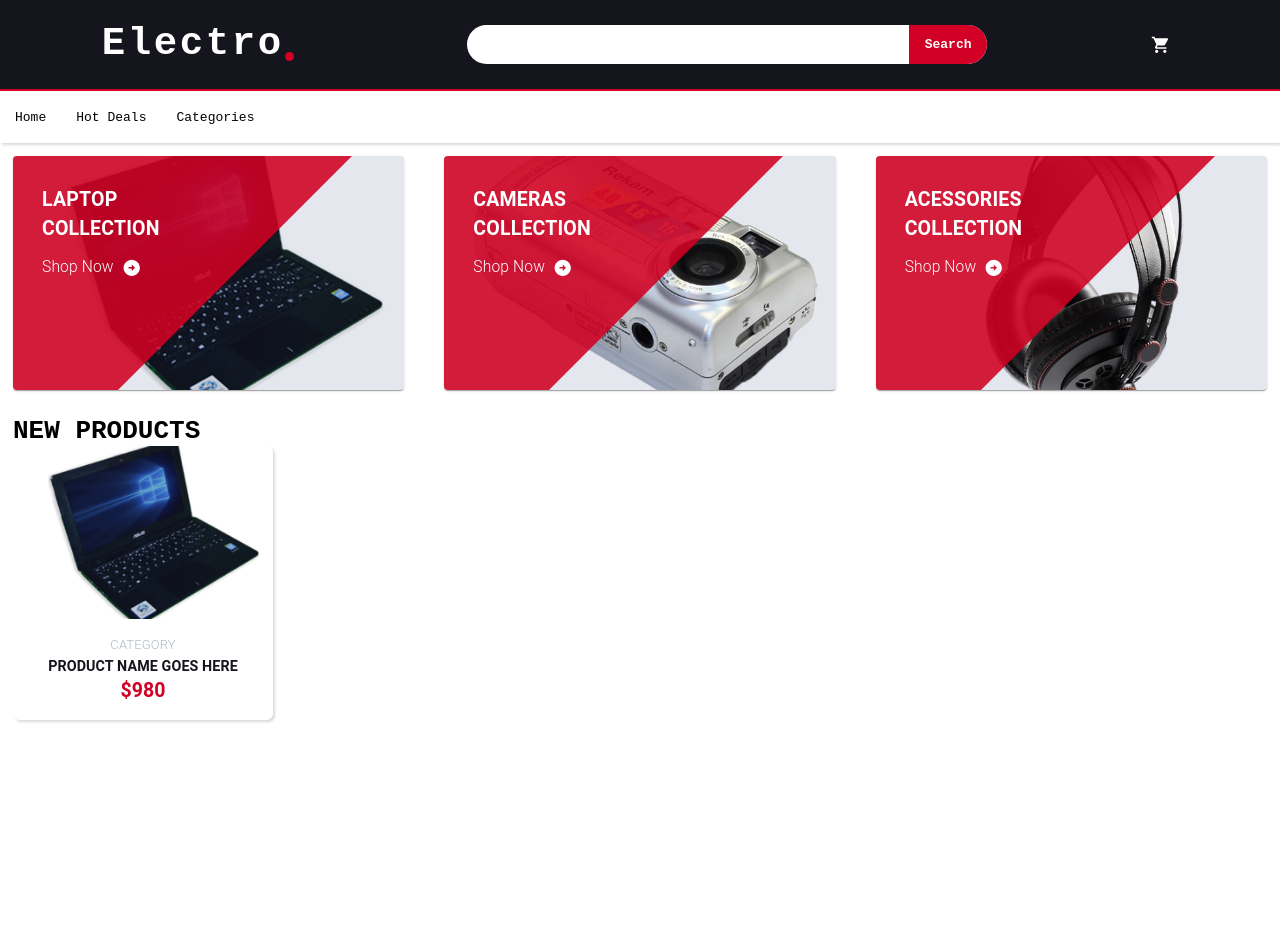
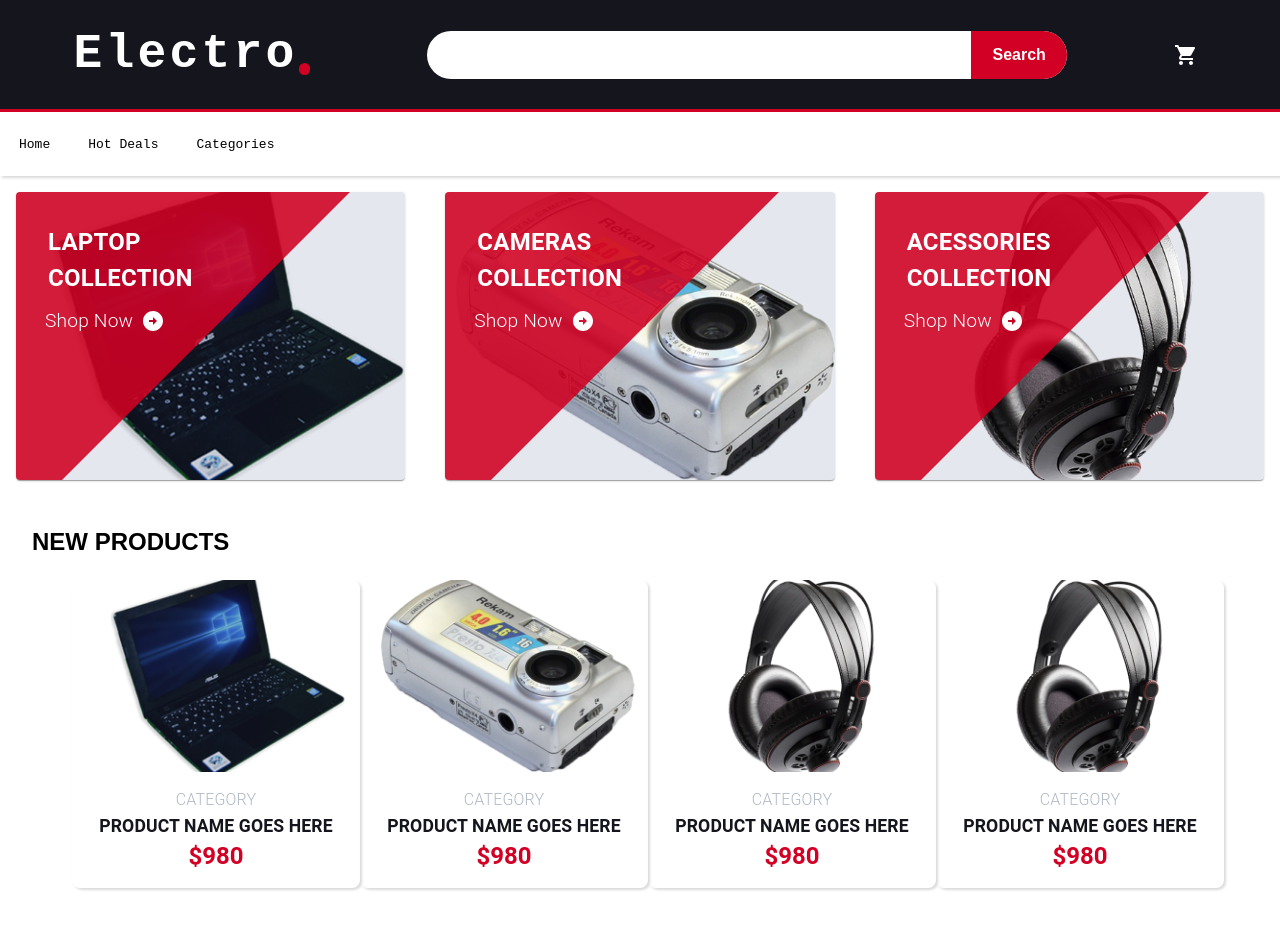
Before and after one commit to felipebaloneker/Electro-Store, a React (Vite) app: page / in a window 1280 px wide. Shown: the top 928 px of the page. Before the commit the page ends 849 px from the top, so only its background shows below. Built offline with nearby package versions, Linux system fonts and the light colour scheme.

Commit message:
feat/ updated cardProduct

```diff
--- a/src/components/CardProduct/styles.ts
+++ b/src/components/CardProduct/styles.ts
@@ -9,6 +9,7 @@ export const StyledCard = styled.div`
 export const StyledCardAction = styled.div`
   width: 100%;
   display: flex;
+  margin: 0.5rem;
   flex-direction: column;
   text-align: center;
   transition: 0.2s ease;
@@ -31,7 +32,7 @@ export const StyledButton = styled.button`
   background-color: var(--highlight-color);
   color: var(--text-color-light);
   font-weight: 700;
-  font-size: 1.2rem;
+  font-size: 1rem;
   transition: 0.5s ease;
   &:hover {
     background-color: var(--text-color-light);
--- a/src/global.ts
+++ b/src/global.ts
@@ -2,7 +2,7 @@ import { createGlobalStyle } from 'styled-components';
 
 const GlobalStyle = createGlobalStyle`
   *{
-    font-family: monospace;
+    font-family: sans-serif;
     margin:0;
     padding:0;
   }
--- a/src/pages/Home/index.tsx
+++ b/src/pages/Home/index.tsx
@@ -5,7 +5,7 @@ import GlobalStyle from '../../global';
 import shop01 from '../../assets/images/shop01.png';
 import shop02 from '../../assets/images/shop02.png';
 import shop03 from '../../assets/images/shop03.png';
-import { Title } from './styles';
+import { SectionTitle } from './styles';
 import CardProduct from '../../components/CardProduct';
 
 function Home() {
@@ -45,13 +45,37 @@ function Home() {
         }}
       >
         {/* New Products  Section */}
-        <Title>NEW PRODUCTS</Title>
+        <SectionTitle>NEW PRODUCTS</SectionTitle>
+        <Container
+          sx={{
+            display: 'flex'
+          }}
+        >
           <CardProduct
             category="category"
             name="product name goes here"
             image={shop01}
             price={980}
           />
+          <CardProduct
+            category="category"
+            name="product name goes here"
+            image={shop02}
+            price={980}
+          />
+          <CardProduct
+            category="category"
+            name="product name goes here"
+            image={shop03}
+            price={980}
+          />
+          <CardProduct
+            category="category"
+            name="product name goes here"
+            image={shop03}
+            price={980}
+          />
+        </Container>
       </Box>
     </>
   );
--- a/src/pages/Home/styles.ts
+++ b/src/pages/Home/styles.ts
@@ -1,6 +1,8 @@
 import styled from 'styled-components';
 
-export const Title = styled.h2`
-  font-size: 2rem;
+export const SectionTitle = styled.h2`
+  width: 100%;
+  font-size: 1.5rem;
   text-transform: uppercase;
+  margin: 1rem;
 `;
```
Lines whose indentation alone changed are shown as unchanged.
